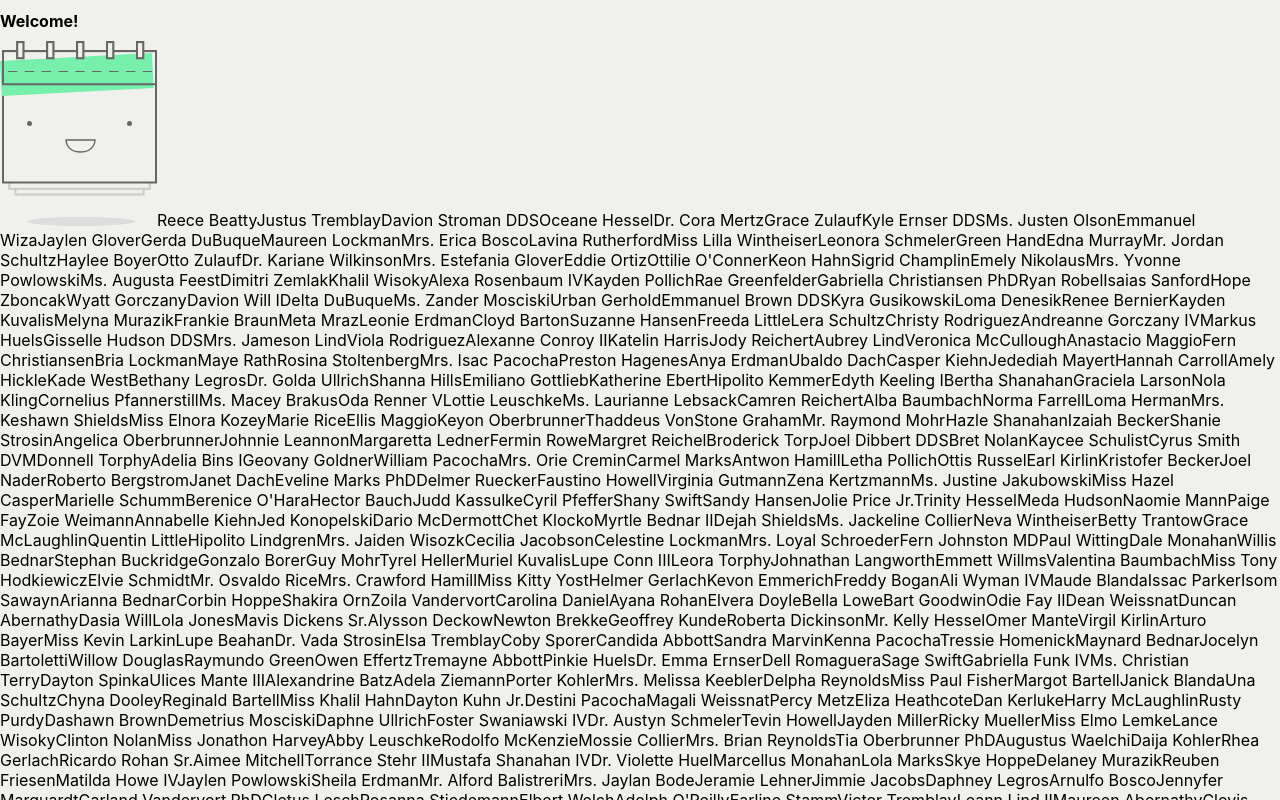
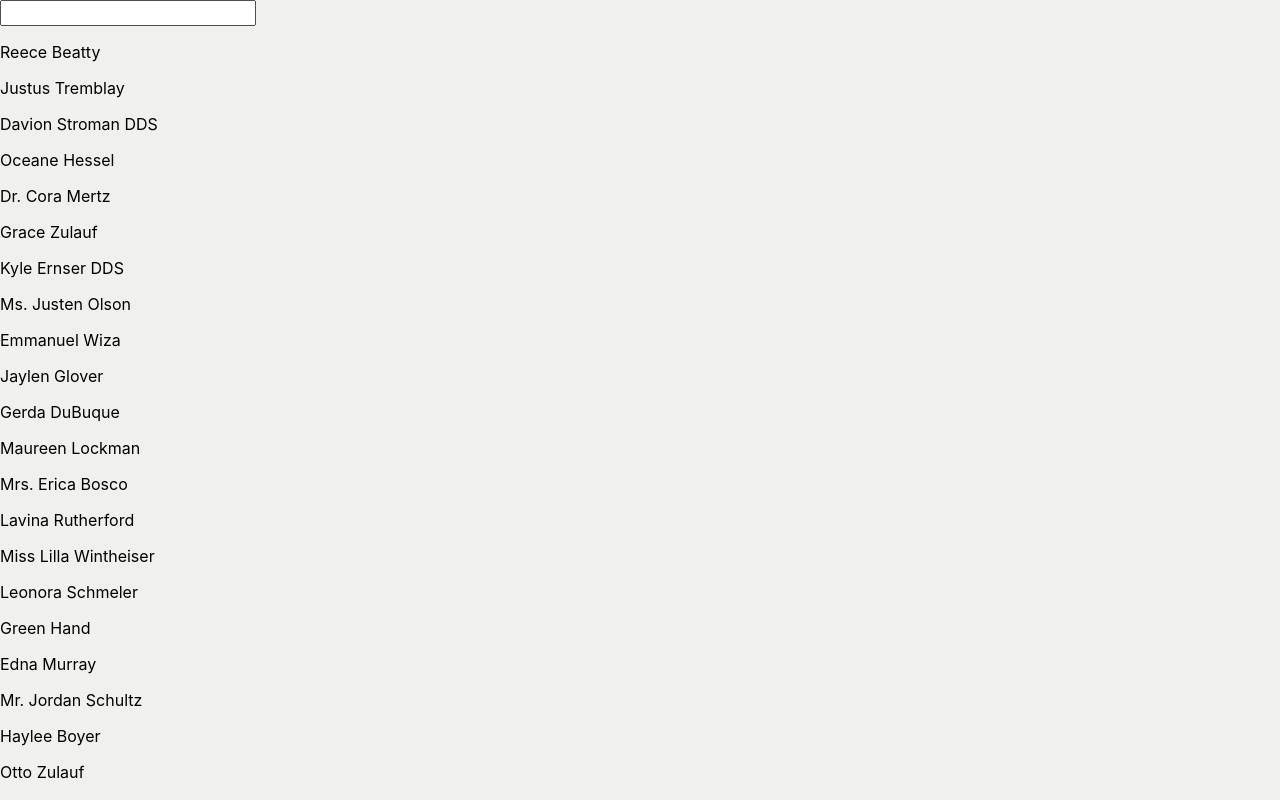
Before and after one commit to lodgify/recruiting-ui-app, a Next.js app: page / in a window 1280 px wide. Shown: the top 800 px of the page. Built offline with nearby package versions, Linux system fonts and the light colour scheme.

Commit message:
Add bookinglist component

```diff
--- /dev/null
+++ b/modules/bookings/components/BookingsPage/BookingsList.js
@@ -0,0 +1,29 @@
+import React, { useState } from 'react';
+import {arrayOf, shape, string } from 'prop-types';
+
+const BookingsList = props => {
+
+  const [filter, setFilter] = useState('');
+
+  const filteredBookings = props.data.filter(booking => booking.guestName.toLowerCase().includes(filter))
+
+  return (
+    <>
+        <input type="text" value={filter} onChange={e => setFilter(e.target.value)}></input>
+        <p>{filter}</p>
+        {filteredBookings.map(booking => {
+        return (
+            <div key={booking.id}>
+                <p>{booking.guestName}</p>
+            </div>
+        )
+        })}
+    </>
+    );
+}
+
+BookingsList.propTypes = {
+  data: arrayOf(shape({ guestName: string })),
+};
+
+export default BookingsList;
--- a/modules/bookings/components/BookingsPage/component.js
+++ b/modules/bookings/components/BookingsPage/component.js
@@ -1,6 +1,7 @@
 import React from 'react';
 import { func, bool, arrayOf, shape, string } from 'prop-types';
 
+import BookingList from './BookingsList'
 import CalendarLogo from '../../../../static/calendar.svg';
 import styles from './styles.css';
 
@@ -23,9 +24,7 @@ export class Component extends React.PureComponent {
 
     return (
       <>
-        <h1 className={styles.Title}>Welcome!</h1>
-        <CalendarLogo />
-        {this.props.data.map(booking => booking.guestName)}
+        <BookingList data={this.props.data} />
       </>
     );
   }
```
